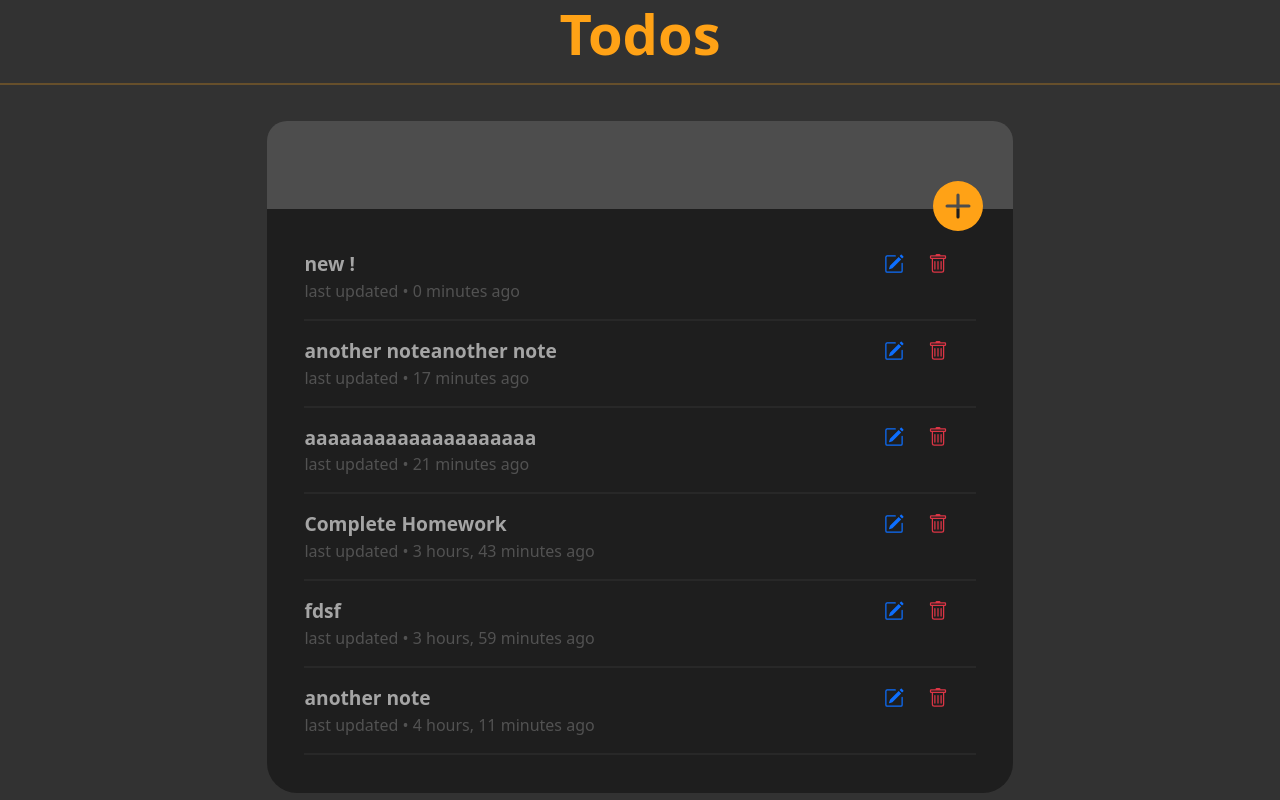
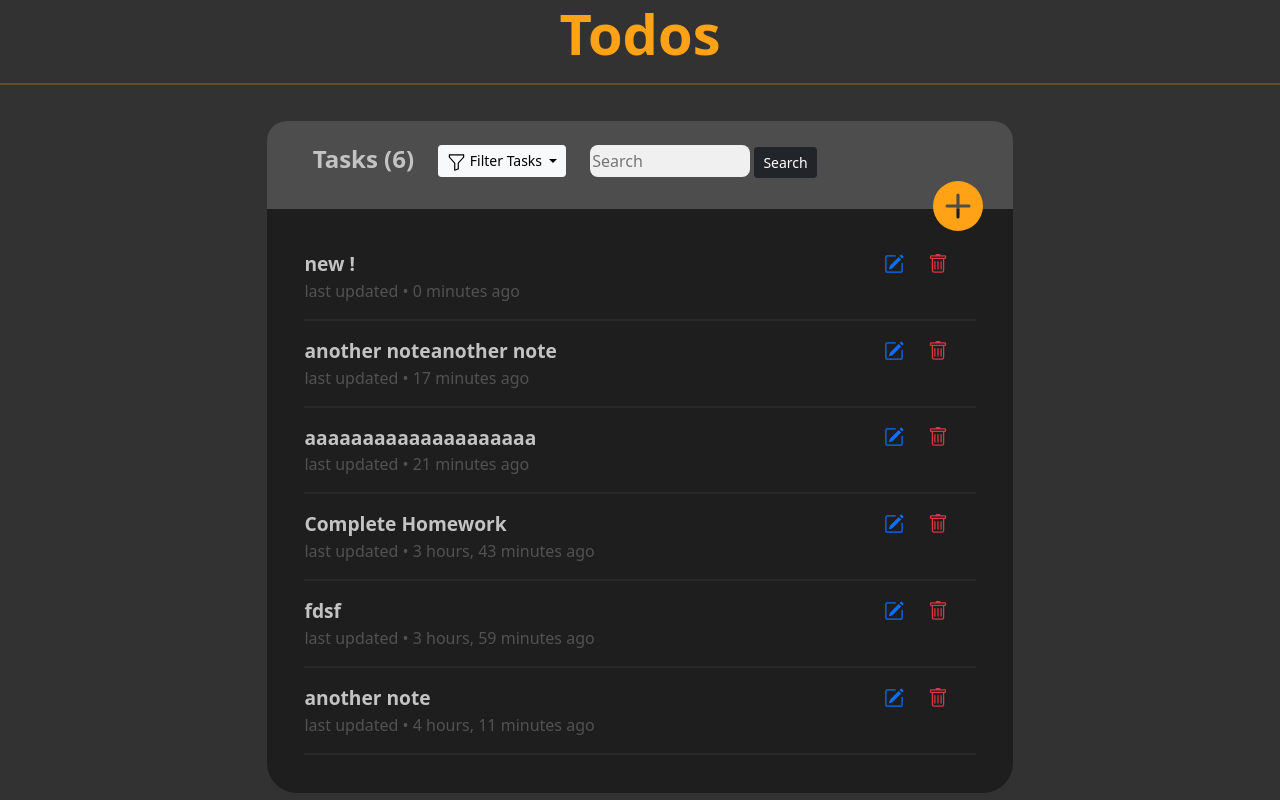
Before and after one commit to mokhelek/python-django-todo, a Django app: page / in a window 1280 px wide. Run offline with Django 4.2, Linux system fonts and the light colour scheme; data comes from the database, SQL or seed files in the repository; both versions use the stored data as it was after the commit; some libraries are stand-ins or nearby versions.

Commit message:
added filtering features

```diff
--- a/todos/static/css/index.css
+++ b/todos/static/css/index.css
@@ -0,0 +1,55 @@
+
+#searchInput{
+    border-radius: 8px;
+    background-color: rgb(240, 240, 240) !important;
+    border: none !important;
+    box-shadow: none !important;
+    color: rgb(53, 53, 53);
+    height: 2rem;
+    width:10rem;
+}
+
+#todo-container{
+
+    background-color: rgb(30, 30, 30);
+    border-radius: 30px;
+    margin-top: 20px;
+    min-height: 450px;
+}
+
+
+a{
+    text-decoration: none;
+}
+button:hover{
+    background-color: rgb(255, 187, 86) !important;
+}
+#addIcon :hover{
+   color: rgb(255, 187, 86) ;
+}
+.mb-3{
+    margin: 8px !important;
+}
+#id_title{
+    background-color: rgb(65, 65, 65) !important;
+    height: 2.3rem !important;
+    border: none !important;
+    box-shadow: none !important;
+    margin: 0cm !important;
+    color:rgb(193, 193, 193);
+    font-size: 1rem;
+    font-weight: 600;
+}
+
+#id_body{
+    background-color: rgb(65, 65, 65) !important;
+    height: 5rem !important;
+    border: none !important;
+    box-shadow: none !important;
+    margin: 0cm !important;
+    color:rgb(193, 193, 193);
+    font-size: 1rem;
+}
+.form-label{
+    display: none !important;
+}
--- a/todos/static/js/index.js
+++ b/todos/static/js/index.js
@@ -0,0 +1,11 @@
+
+function addNote(){
+    let addNoteForm = document.getElementById("addNoteForm");
+
+    if (addNoteForm.style.display == "none"){
+        addNoteForm.style.display = "block" ;
+    }else{
+        addNoteForm.style.display = "none" ;
+    }
+
+}
--- a/todos/templates/todos/base.html
+++ b/todos/templates/todos/base.html
@@ -9,18 +9,20 @@
     <meta http-equiv="X-UA-Compatible" content="IE=edge">
     <meta name="viewport" content="width=device-width, initial-scale=1.0">
     <title>Todo-App</title>
+
+    <link href="https://cdn.jsdelivr.net/npm/bootstrap@5.0.2/dist/css/bootstrap.min.css" rel="stylesheet" integrity="sha384-EVSTQN3/azprG1Anm3QDgpJLIm9Nao0Yz1ztcQTwFspd3yD65VohhpuuCOmLASjC" crossorigin="anonymous">
+
     <link rel="stylesheet" href="{% static 'css/index.css' %}">
-    <script src="https://cdn.jsdelivr.net/npm/bootstrap@5.2.0-beta1/dist/js/bootstrap.bundle.min.js" integrity="sha384-pprn3073KE6tl6bjs2QrFaJGz5/SUsLqktiwsUTF55Jfv3qYSDhgCecCxMW52nD2" crossorigin="anonymous"></script>
-    <link rel="stylesheet" href="https://cdn.jsdelivr.net/npm/bootstrap-icons@1.8.3/font/bootstrap-icons.css">
-
 </head>
 
 {% block content %}
     <body>
 
+        <script src="https://cdn.jsdelivr.net/npm/bootstrap@5.0.2/dist/js/bootstrap.bundle.min.js" integrity="sha384-MrcW6ZMFYlzcLA8Nl+NtUVF0sA7MsXsP1UyJoMp4YLEuNSfAP+JcXn/tWtIaxVXM" crossorigin="anonymous"></script>
+        <script src="https://cdn.jsdelivr.net/npm/@popperjs/core@2.9.2/dist/umd/popper.min.js" integrity="sha384-IQsoLXl5PILFhosVNubq5LC7Qb9DXgDA9i+tQ8Zj3iwWAwPtgFTxbJ8NT4GN1R8p" crossorigin="anonymous"></script>
+        <script src="https://cdn.jsdelivr.net/npm/bootstrap@5.0.2/dist/js/bootstrap.min.js" integrity="sha384-cVKIPhGWiC2Al4u+LWgxfKTRIcfu0JTxR+EQDz/bgldoEyl4H0zUF0QKbrJ0EcQF" crossorigin="anonymous"></script>
 
-        <script src="https://cdn.jsdelivr.net/npm/@popperjs/core@2.11.5/dist/umd/popper.min.js" integrity="sha384-Xe+8cL9oJa6tN/veChSP7q+mnSPaj5Bcu9mPX5F5xIGE0DVittaqT5lorf0EI7Vk" crossorigin="anonymous"></script>
-        <script src="https://cdn.jsdelivr.net/npm/bootstrap@5.2.0-beta1/dist/js/bootstrap.min.js" integrity="sha384-kjU+l4N0Yf4ZOJErLsIcvOU2qSb74wXpOhqTvwVx3OElZRweTnQ6d31fXEoRD1Jy" crossorigin="anonymous"></script>
+
         <script src="{% static 'js/index.js' %}"></script>
     </body>
 {% endblock content %}
--- a/todos/templates/todos/index.html
+++ b/todos/templates/todos/index.html
@@ -1,48 +1,9 @@
 {% extends 'todos/base.html' %}
 {% load bootstrap5 %}
-{% bootstrap_css %} {%
-bootstrap_javascript %}
+
+{% load static %}
 
 {% block content %}
-
-<style>
-    a{
-        text-decoration: none;
-    }
-    button:hover{
-        background-color: rgb(255, 187, 86) !important;
-    }
-    #addIcon :hover{
-       color: rgb(255, 187, 86) ;
-    }
-    .mb-3{
-        margin: 8px !important;
-    }
-    #id_title{
-        background-color: rgb(65, 65, 65) !important;
-        height: 2.3rem !important;
-        border: none !important;
-        box-shadow: none !important;
-        margin: 0cm !important;
-        color:rgb(193, 193, 193);
-        font-size: 1rem;
-        font-weight: 600;
-    }
-
-    #id_body{
-        background-color: rgb(65, 65, 65) !important;
-        height: 5rem !important;
-        border: none !important;
-        box-shadow: none !important;
-        margin: 0cm !important;
-        color:rgb(193, 193, 193);
-        font-size: 1rem;
-    }
-    .form-label{
-        display: none !important;
-    }
-</style>
-
 
 
 <body style="background-color: rgb(50, 50, 50);">
@@ -55,18 +16,72 @@ bootstrap_javascript %}
 
   <div class="d-flex justify-content-center">
 
-    <div
-      style="
-        background-color: rgb(30, 30, 30);
-        border-radius: 30px;
-        margin-top: 20px;
-        min-height: 450px;
-      "
-      class="col-md-7"
-    >
+    <div id="todo-container" class="col-md-7">
+
+      <!-- ################################### Start Header ######################################## -->
+
     <div style="height: 5.5rem;background-color: rgb(77, 77, 77);border-radius: 20px 20px 0px 0px;">
+      <div class="container">
+        <br>
+
+        <div class="d-flex">
+
+
+          <div class="">
+            <h4 style="color: rgb(195, 195, 195);margin-left:22px;font-weight: 600;">Tasks ({{entries.count}}) </h4>
+          </div>
+
+          <div style="padding-left: 1.5rem;">
+         <div class="dropdown">
+          <button class="btn btn-light dropdown-toggle btn-sm" type="button" id="dropdownMenuButton2" data-bs-toggle="dropdown" aria-expanded="false">
+            <svg xmlns="http://www.w3.org/2000/svg" width="19" height="19" fill="currentColor" class="bi bi-funnel" viewBox="0 0 16 16">
+              <path d="M1.5 1.5A.5.5 0 0 1 2 1h12a.5.5 0 0 1 .5.5v2a.5.5 0 0 1-.128.334L10 8.692V13.5a.5.5 0 0 1-.342.474l-3 1A.5.5 0 0 1 6 14.5V8.692L1.628 3.834A.5.5 0 0 1 1.5 3.5v-2zm1 .5v1.308l4.372 4.858A.5.5 0 0 1 7 8.5v5.306l2-.666V8.5a.5.5 0 0 1 .128-.334L13.5 3.308V2h-11z"/>
+            </svg>  Filter Tasks
+          </button>
+          <ul class="dropdown-menu dropdown-menu-light" aria-labelledby="dropdownMenuButton2" style="width: 200px;">
+
+            <li>
+
+              <form action="" method='post'>
+                {% csrf_token %}
+                <div style="margin-left: 0.2cm;">
+
+                  <div>
+                    <button style= "color: #051622;" href="#" class="btn btn-light btn-sm"  name="all"> All Articles </button>
+                   </div>
+
+                  <div>
+                 <button style= "color: #051622;" href="#" class="btn btn-light btn-sm"  name="unpublished"> Completed Tasks </button>
+                </div>
+
+                <div>
+                   <button style= "color: #051622;" href="#" class="btn btn-light btn-sm " name="published"> Uncompleted Tasks </button>
+                  </div>
+
+
+                </div>
+              </form>
+
+            </li>
+
+          </ul>
+        </div>
+        </div>
+
+          <div style="padding-left: 1.5rem;">
+              <form  action="{% url 'todos:searchTodos' %}" method="post">
+                {% csrf_token %}
+               <input class="mr-sm-2"  id="searchInput" name="search" type="text" placeholder="Search">
+               <span > <button  name="submit" class="btn btn-dark btn-sm">Search</button> </span>
+              </form>
+          </div>
+        </div>
+
+      </div>
 
     </div>
+      <!-- ################################### End Header ######################################## -->
+
 
   <div style="margin-top: -28px;" class="d-flex justify-content-end">
     <a id="addIcon" onclick="addNote()" style="color: rgb(255, 162, 22);margin-right: 30px;cursor: pointer;"  >
@@ -102,7 +117,7 @@ bootstrap_javascript %}
                 <a
                 href="{% url 'todos:todoDetail' entry.id %}"
                 style="
-                  color: rgb(165, 165, 165);
+                  color: rgb(195, 195, 195);
                   font-weight: 600;
                   text-decoration: none;
                   font-size: 1.2rem;
@@ -141,27 +156,7 @@ bootstrap_javascript %}
   </div>
 
 
-<script>
-
-    function addNote(){
-        let addNoteForm = document.getElementById("addNoteForm");
-
-        if (addNoteForm.style.display == "none"){
-            addNoteForm.style.display = "block" ;
-        }else{
-            addNoteForm.style.display = "none" ;
-        }
-
-    }
-
-
-
-</script>
-
-
-
-
-
+  <script src="{% static 'js/index.js' %}"></script>
 </body>
 
 {% endblock content %}
--- a/todos/templates/todos/todoDetail.html
+++ b/todos/templates/todos/todoDetail.html
@@ -11,7 +11,7 @@
 
     <div  class="d-flex justify-content-center">
         <div class="col-10">
-            <a style="font-size: 1.2rem;margin-bottom: 5rem;" href="{% url 'todos:index' %}"> <svg xmlns="http://www.w3.org/2000/svg" width="23" height="23" fill="currentColor" class="bi bi-arrow-left" viewBox="0 0 16 16">
+            <a class="btn btn-primary btn-sm" style="font-size: 1.2rem;margin-bottom: 5rem;" href="{% url 'todos:index' %}"> <svg xmlns="http://www.w3.org/2000/svg" width="23" height="26" fill="currentColor" class="bi bi-arrow-left" viewBox="0 0 16 16">
                 <path fill-rule="evenodd" d="M15 8a.5.5 0 0 0-.5-.5H2.707l3.147-3.146a.5.5 0 1 0-.708-.708l-4 4a.5.5 0 0 0 0 .708l4 4a.5.5 0 0 0 .708-.708L2.707 8.5H14.5A.5.5 0 0 0 15 8z"/>
               </svg> <span>back</span>
             </a>
--- a/todos/urls.py
+++ b/todos/urls.py
@@ -9,4 +9,5 @@ urlpatterns = [
     path('delete-todo/<int:todo_id>/',views.deleteTodo, name = "deleteTodo"),       # URL to delete a to-do
     path('edit-todo/<int:todo_id>/',views.editTodo, name = "editTodo"),         # URL to modify the to-do
     path('mark-complete/<int:todo_id>/',views.markComplete, name = "markComplete"),
+    path('search-todos',views.searchTodos , name = "searchTodos"),
 ]
--- a/todos/views.py
+++ b/todos/views.py
@@ -38,7 +38,7 @@ def editTodo(request,todo_id):
         todoForm = EntryForm(instance=entry)
 
     else:
-        todoForm = EntryForm(request.POST, request.FILES )
+        todoForm = EntryForm(instance=entry,data=request.POST)
         if todoForm.is_valid():
             todoForm.save()
             return redirect("todos:index")
@@ -51,3 +51,21 @@ def markComplete(request, todo_id):
     entry.completed = True
     entry.save()
     return redirect("todos:todoDetail",todo_id)
+
+def searchTodos(request):
+    search_text = request.POST.get("search")
+    print(search_text)
+    entries = Entry.objects.filter(title__contains = search_text).order_by("-date_added")
+
+    if request.method != 'POST':
+        todoForm = EntryForm()
+
+    else:
+        todoForm = EntryForm(request.POST, request.FILES )
+        if todoForm.is_valid():
+            todoForm.save()
+            return redirect("todos:index")
+
+    context = {"entries":entries, "todoForm":todoForm }
+
+    return render(request,'todos/index.html',context )
```
Also changed, not shown: db.sqlite3.
